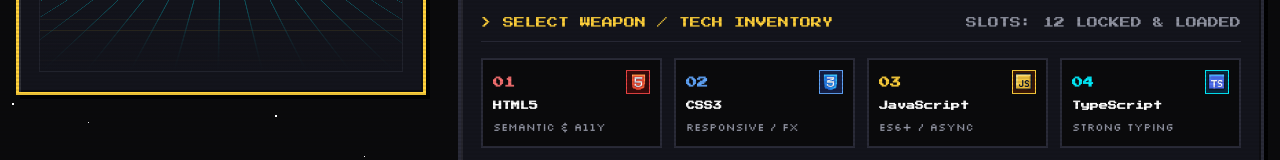
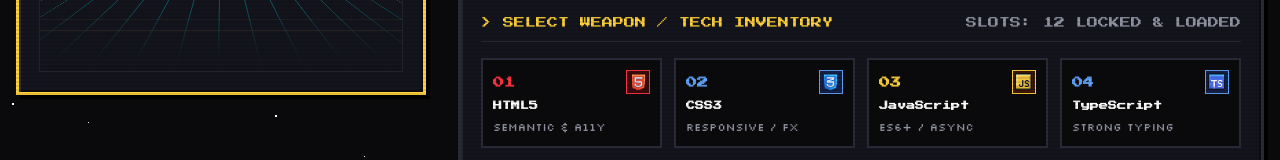
Before and after one commit to alebedev85/personal-site, a Next.js app: page / in a window 1280 px wide. Shown: the part 625-785 px from the top of the page. Built offline with nearby package versions, Linux system fonts and the light colour scheme.

Commit message:
refactor: поправил цвета иконок

```diff
--- a/src/features/ArcadePortfolio/SkillInventory/SkillInventory.module.scss
+++ b/src/features/ArcadePortfolio/SkillInventory/SkillInventory.module.scss
@@ -61,13 +61,13 @@
 
 .skillAccentHtml {
   .skillIndex {
-    color: #f87171;
+    color: var(--arcade-red);
   }
 
   .skillIcon {
-    border-color: #ef4444;
+    border-color: var(--arcade-red);
     background: rgb(69 10 10 / 80%);
-    color: #ef4444;
+    color: var(--arcade-red);
   }
 }
 
@@ -97,13 +97,13 @@
 
 .skillAccentTypeScript {
   .skillIndex {
-    color: var(--arcade-cyan);
+    color: #60a5fa;
   }
 
   .skillIcon {
-    border-color: var(--arcade-cyan);
-    background: rgb(8 47 73 / 80%);
-    color: var(--arcade-cyan);
+    border-color: #60a5fa;
+    background: rgb(23 37 84 / 80%);
+    color: #60a5fa;
   }
 }
 
```
